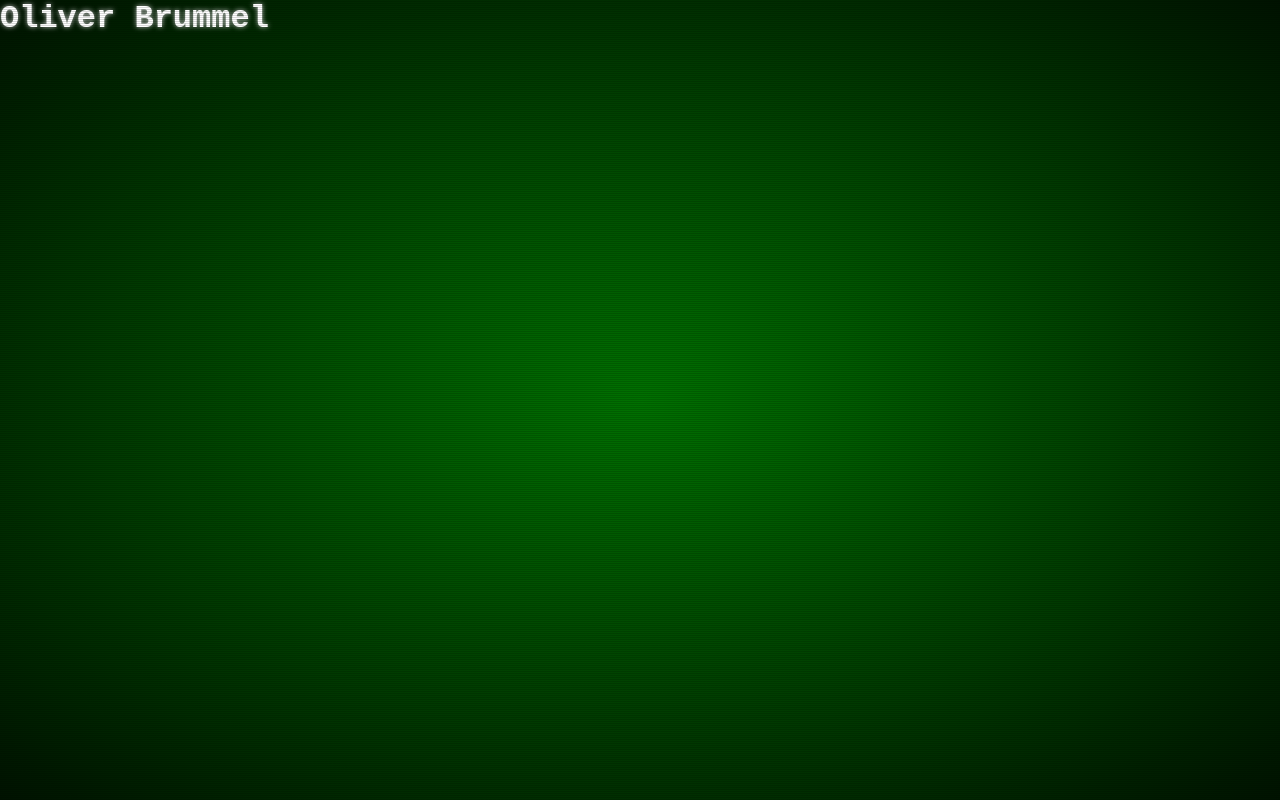
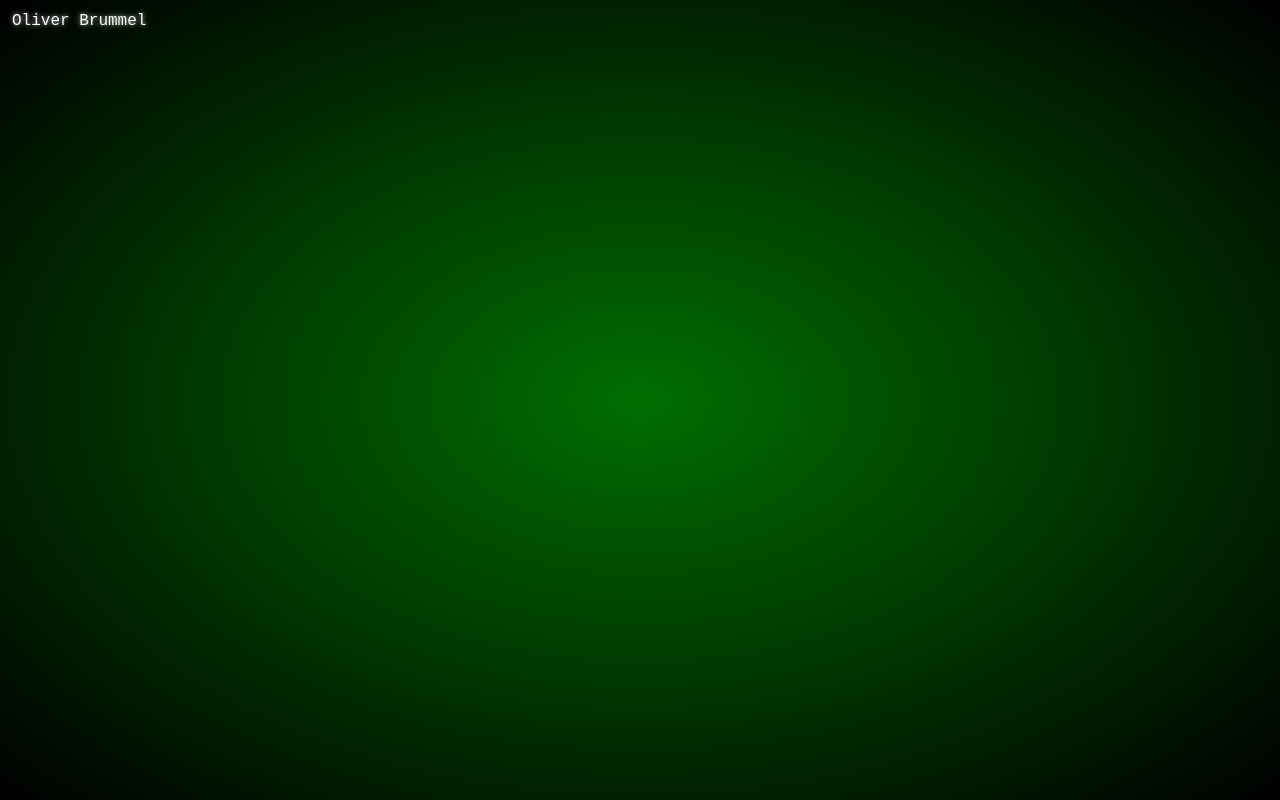
Before and after one commit to oliverbrummel/personal-website, an Angular app: page / in a window 1280 px wide. Built offline with nearby package versions, Linux system fonts and the light colour scheme.

Commit message:
Implement flicker animation with css keyframe

```diff
--- a/src/app/app.component.html
+++ b/src/app/app.component.html
@@ -1,4 +1,3 @@
-<!--The content below is only a placeholder and can be replaced.-->
-<h1>Oliver Brummel</h1>
+<p>Oliver Brummel</p>
 
 <router-outlet></router-outlet>
--- a/src/styles.scss
+++ b/src/styles.scss
@@ -8,11 +8,12 @@
 body {
   background-color: #000;
   background-image: radial-gradient(
-    rgba(0, 150, 0, 0.75), #000 120%
+    rgba(0, 150, 0, 0.75), #000 100%
   );
   color: #fff;
   font: 1rem Inconsolata, monospace;
   height: 100vh;
+  padding: 12px;
   text-shadow: 0 0 5px #C8C8C8;
 
   &::after {
@@ -28,7 +29,8 @@ body {
       rgba(black, 0.15) 1px,
       transparent 1px,
       transparent 2px
-    )
+    );
+    animation: flicker 0.15s infinite;
   }
 }
 
@@ -37,24 +39,68 @@ body {
   text-shadow: none;
 }
 
-
-// /* Mobile styles */
-// @media only screen and (max-width: 400px) {
-//   body {
-//     background-color: #F09A9D;
-//   }
-// }
-
-// /* Tablet styles */
-// @media only screen and (min-width: 401px) and (max-width: 960px) {
-//   body {
-//     background-color: #F5CF8E;
-//   }
-// }
-
-// /* Desktop styles */
-// @media only screen and (min-width: 961px) {
-//   body {
-//     background-color: #B2D6FF;
-//   }
-// }
+@keyframes flicker {
+  0% {
+    opacity: 0.27861;
+  }
+  5% {
+    opacity: 0.34769;
+  }
+  10% {
+    opacity: 0.23604;
+  }
+  15% {
+    opacity: 0.90626;
+  }
+  20% {
+    opacity: 0.18128;
+  }
+  25% {
+    opacity: 0.83891;
+  }
+  30% {
+    opacity: 0.65583;
+  }
+  35% {
+    opacity: 0.67807;
+  }
+  40% {
+    opacity: 0.26559;
+  }
+  45% {
+    opacity: 0.84693;
+  }
+  50% {
+    opacity: 0.96019;
+  }
+  55% {
+    opacity: 0.08594;
+  }
+  60% {
+    opacity: 0.20313;
+  }
+  65% {
+    opacity: 0.71988;
+  }
+  70% {
+    opacity: 0.53455;
+  }
+  75% {
+    opacity: 0.37288;
+  }
+  80% {
+    opacity: 0.71428;
+  }
+  85% {
+    opacity: 0.70419;
+  }
+  90% {
+    opacity: 0.7003;
+  }
+  95% {
+    opacity: 0.36108;
+  }
+  100% {
+    opacity: 0.24387;
+  }
+}
```
